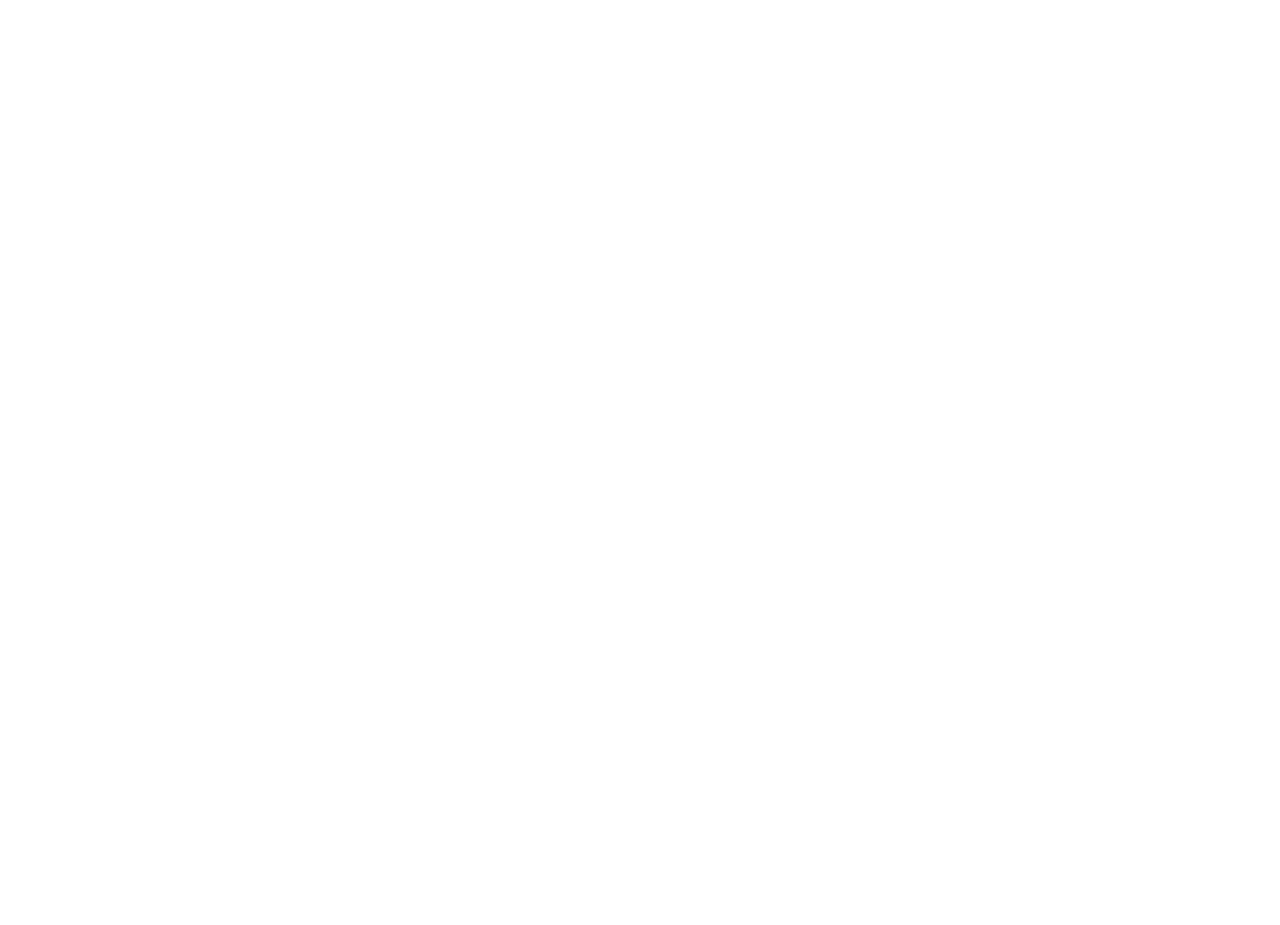
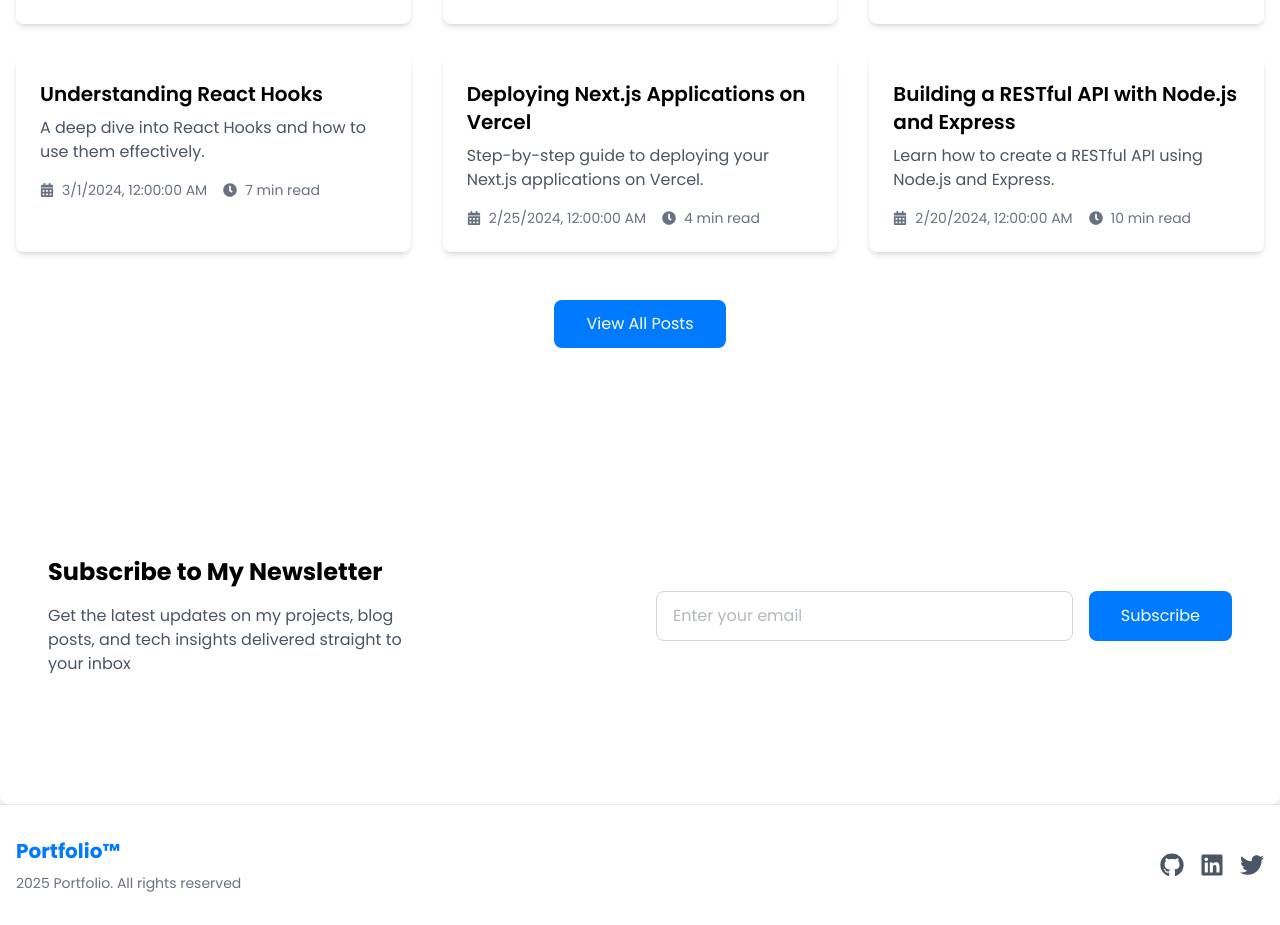
Before and after one commit to cedik456/nextjs-portfolio, a Next.js app: page / in a window 1280 px wide. Shown: the part 2789-3714 px from the top of the page. Before the commit the page ends 800 px from the top, so only its background shows below. Built offline with nearby package versions, Linux system fonts and the light colour scheme.

Commit message:
Finish home page
add components (projects, blogs, newsletter and footer)

```diff
--- a/app/layout.tsx
+++ b/app/layout.tsx
@@ -28,8 +28,8 @@
       >
         <ThemeProvider>
           <Navbar />
-          {children}
-          {/* <Footer /> */}
+          <main className="min-h-screen pt-24">{children}</main>
+          <Footer />
         </ThemeProvider>
       </body>
     </html>
--- a/app/page.tsx
+++ b/app/page.tsx
@@ -1,9 +1,15 @@
+import Blogs from "@/components/Blogs";
 import Hero from "@/components/Hero";
+import NewsLetter from "@/components/NewsLetter";
+import Projects from "@/components/Projects";
 
 export default function Home() {
   return (
     <>
       <Hero />
+      <Projects />
+      <Blogs />
+      <NewsLetter />
     </>
   );
 }
--- /dev/null
+++ b/components/Blogs.tsx
@@ -0,0 +1,52 @@
+import { blogs } from "@/contents/blogs";
+import Link from "next/link";
+import { FaCalendarAlt, FaClock } from "react-icons/fa";
+
+const Blogs = () => {
+  return (
+    <section className="py-20 container max-w-7xl mx-auto px-4 ">
+      <h2 className="text-3xl font-bold mb-12 text-center">Blogs</h2>
+
+      <div className="grid md:grid-cols-3 grid-cols-1 gap-8 mb-12">
+        {blogs.map((blog) => (
+          <article
+            key={blog.slug}
+            className="bg-white dark:bg-dark/50 rounded-lg shadow-md p-6"
+          >
+            <Link href={`blog/${blog.slug}`}>
+              <h3 className="text-xl font-semibold mb-2 hover:text-primary transition-colors">
+                {blog.title}
+              </h3>
+            </Link>
+            <p className="text-gray-600 dark:text-gray-300 mb-4">
+              {blog.excerpt}
+            </p>
+
+            <div className="flex items-center text-sm text-gray-500 dark:text-gray-400 space-x-4">
+              <span className="flex items-center">
+                <FaCalendarAlt className="mr-2" />
+                {new Date(blog.date).toLocaleString()}
+              </span>
+
+              <span className="flex items-center">
+                <FaClock className="mr-2" />
+                {blog.readTime}
+              </span>
+            </div>
+          </article>
+        ))}
+      </div>
+
+      <div className="flex items-center justify-center">
+        <Link
+          href={"/blogs"}
+          className="bg-primary inline-block w-full md:w-auto text-center text-white px-8 py-3 rounded-lg hover:bg-primary/90 transition-colors"
+        >
+          View All Posts
+        </Link>
+      </div>
+    </section>
+  );
+};
+
+export default Blogs;
--- a/components/Footer.tsx
+++ b/components/Footer.tsx
@@ -1,8 +1,43 @@
+import Link from "next/link";
+import { FaGithub, FaLinkedin, FaTwitter } from "react-icons/fa";
+
 const Footer = () => {
   return (
-    <div>
-      <p>Footer</p>
-    </div>
+    <footer className="bg-white dark:bg-dark border-t border-gray-200 dark:border-gray-800">
+      <div className="container max-w-7xl mx-auto px-4 py-8">
+        <div className="flex flex-col md:flex-row justify-between items-center">
+          <div className="mb-4 md:mb-0">
+            <Link href={"/"} className="text-xl font-bold text-primary">
+              Portfolio&trade;
+            </Link>
+            <p className="text-sm text-secondary mt-2">
+              {new Date().getFullYear()} Portfolio. All rights reserved
+            </p>
+          </div>
+
+          <div className="flex  space-x-4 ">
+            <Link
+              href="/"
+              className="text-2xl text-gray-600 hover:text-primary dark:text-gray-300 transition-colors duration-300"
+            >
+              <FaGithub />
+            </Link>
+            <Link
+              href="/"
+              className="text-2xl text-gray-600 hover:text-primary dark:text-gray-300 transition-colors duration-300"
+            >
+              <FaLinkedin />
+            </Link>
+            <Link
+              href="/"
+              className="text-2xl text-gray-600 hover:text-primary dark:text-gray-300 transition-colors duration-300"
+            >
+              <FaTwitter />
+            </Link>
+          </div>
+        </div>
+      </div>
+    </footer>
   );
 };
 
--- /dev/null
+++ b/components/NewsLetter.tsx
@@ -0,0 +1,36 @@
+const NewsLetter = () => {
+  return (
+    <section className="py-20 shadow-md rounded-lg dark:bg-dark/50 bg-white overflow-hidden animate-slide-up">
+      <div className="p-8 md:p-12">
+        <div className="max-w-7xl mx-auto">
+          <div className="grid grid-cols-1 md:grid-cols-2 gap-8 items-center">
+            <div>
+              <h2 className="text-2xl font-bold mb-4">
+                Subscribe to My Newsletter
+              </h2>
+              <p className="text-gray-600 dark:text-gray-300 md:w-2/3">
+                Get the latest updates on my projects, blog posts, and tech
+                insights delivered straight to your inbox
+              </p>
+            </div>
+            <form className="flex flex-col md:flex-row gap-4">
+              <input
+                type="email"
+                placeholder="Enter your email"
+                className="flex-1 px-4 py-3 border rounded-lg dark:text-white border-gray-300 dark:border-gray-600 bg-white text-gray-500 dark:bg-dark focus:outline-none focus:ring-2 focus:ring-primary"
+              />
+              <button
+                type="submit"
+                className="bg-primary text-white rounded-lg px-8 py-3 hover:bg-primary/90 transc"
+              >
+                Subscribe
+              </button>
+            </form>
+          </div>
+        </div>
+      </div>
+    </section>
+  );
+};
+
+export default NewsLetter;
--- /dev/null
+++ b/components/Projects.tsx
@@ -0,0 +1,68 @@
+import { projects } from "@/contents/projects";
+import Image from "next/image";
+import Link from "next/link";
+import { FaExternalLinkAlt, FaGithub } from "react-icons/fa";
+
+const Projects = () => {
+  return (
+    <section className="py-20 container max-w-7xl mx-auto px-4 ">
+      <h2 className="text-3xl font-bold mb-12 text-center">Feature Projects</h2>
+
+      <div className="grid md:grid-cols-3 grid-cols-1 gap-8">
+        {projects.map((project) => (
+          <article
+            key={project.title}
+            className="bg-white dark:bg-dark/50 rounded-lg shadow-md p-6"
+          >
+            <div className="relative aspect-video mb-4 rounded-lg overflow-hidden">
+              <Image
+                src={project.image}
+                alt={project.title}
+                fill
+                className="object-cover"
+                sizes="(max-width: 768px) 100vw, (max-width: 1200px) 50vw"
+              />
+            </div>
+
+            <h3 className="text-xl font-semibold mb-2">{project.title}</h3>
+            <p className="text-gray-600 dark:text-gray-300 mb-4">
+              {project.description}
+            </p>
+
+            <div className="flex flex-wrap gap-2 mb-4">
+              {project.technologies.map((tech, index) => (
+                <span
+                  key={`${tech}-${index}`}
+                  className="px-3 py-1 bg-primary/10 rounded-full text-primary text-sm"
+                >
+                  {tech}
+                </span>
+              ))}
+            </div>
+
+            <div className="flex gap-4 mt-2 items-center">
+              <Link
+                href={project.githubLink}
+                className="flex items-center text-secondary gap-2 hover:text-primary transition-colors"
+                target="_blank"
+              >
+                <FaGithub className="w-5 h-5" />
+                <span>Code</span>
+              </Link>
+              <Link
+                href={project.githubLink}
+                className="flex items-center text-secondary hover:text-primary gap-2 transition-colors"
+                target="_blank"
+              >
+                <FaExternalLinkAlt className="w-5 h-5" />
+                <span>Live Demo</span>
+              </Link>
+            </div>
+          </article>
+        ))}
+      </div>
+    </section>
+  );
+};
+
+export default Projects;
```
